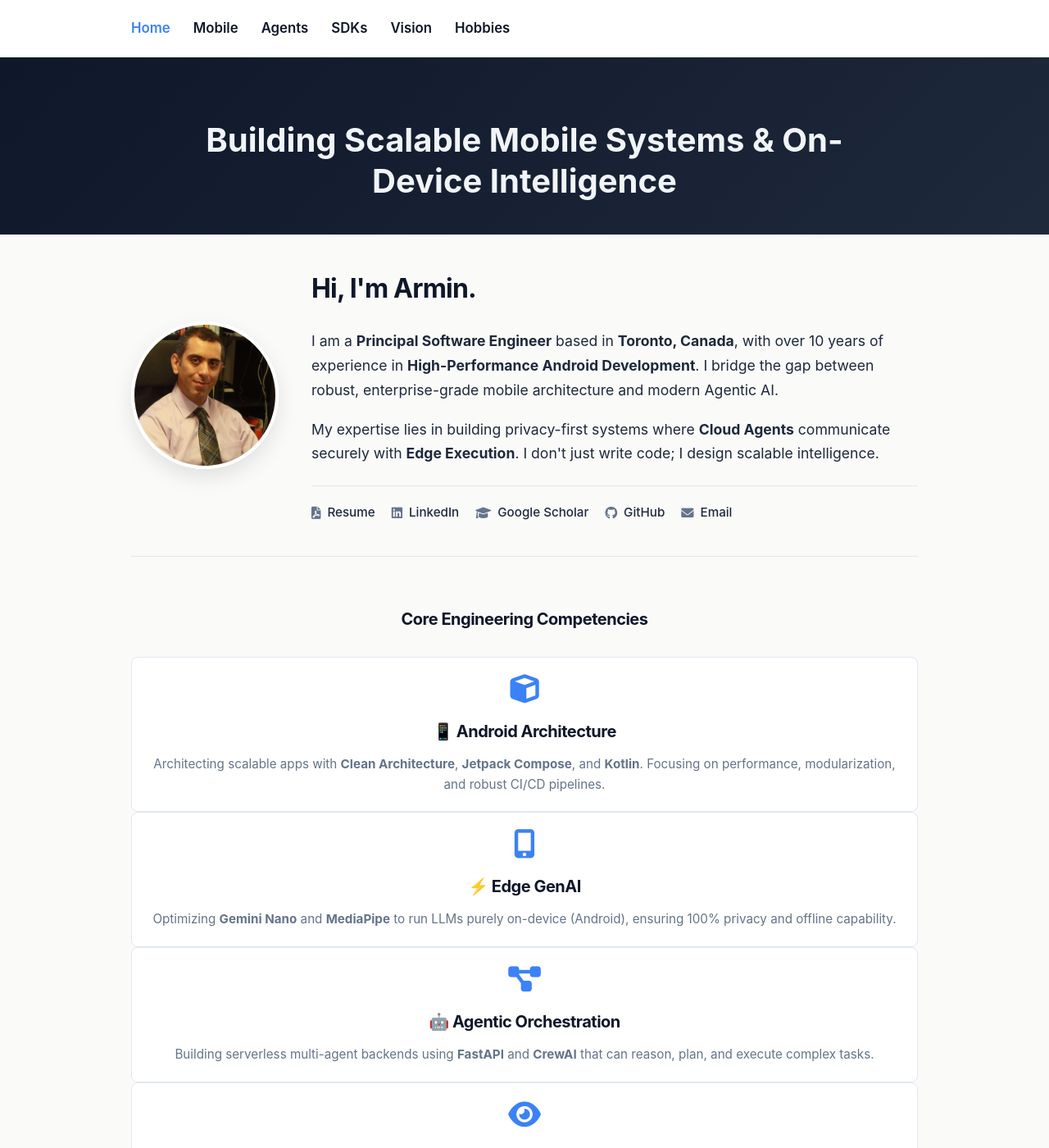
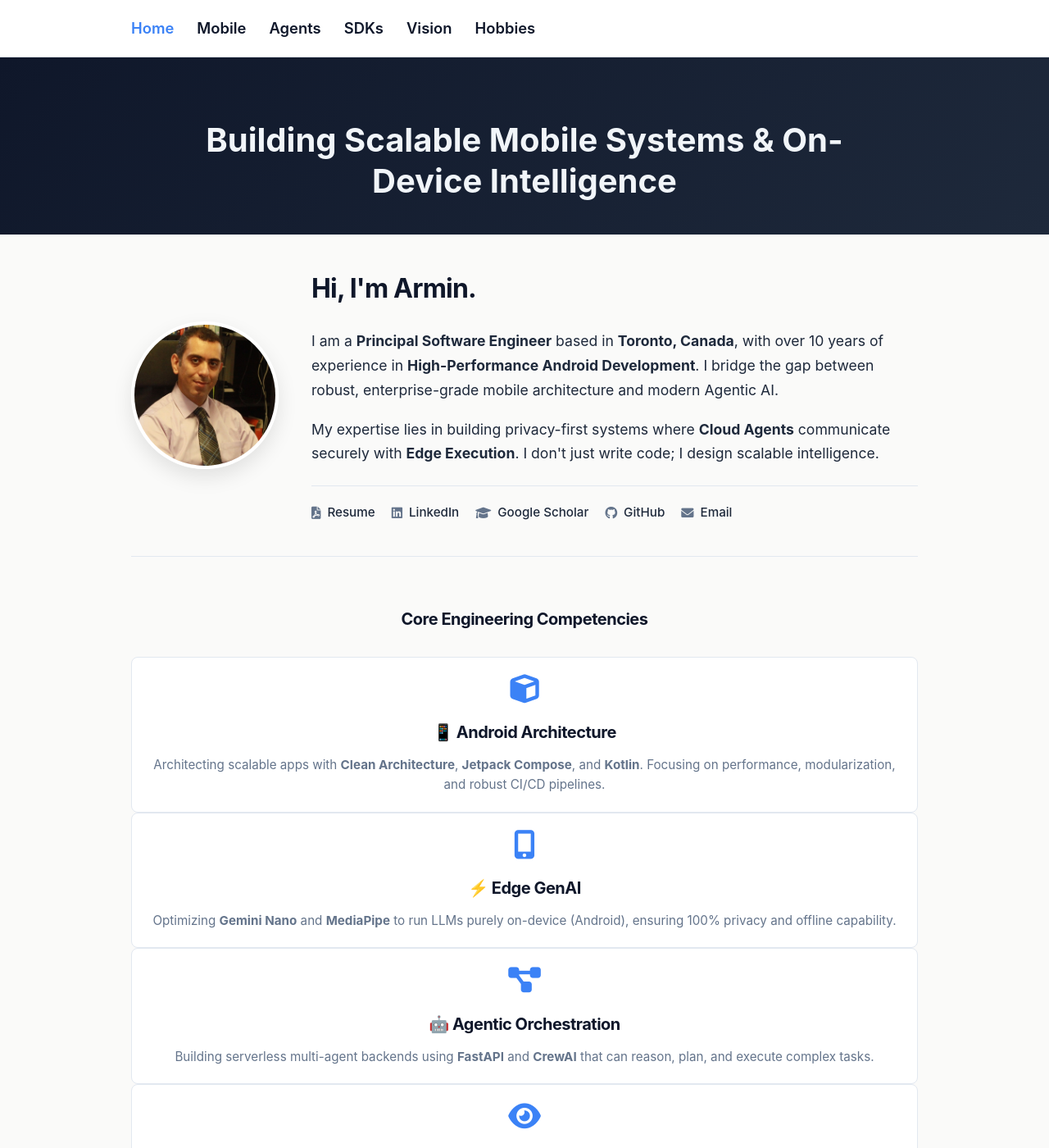
Before and after one commit to Amehran/Amehran, a Jekyll site: the page built from index.md, in a window 1280 px wide and 1400 px high. Shown: the whole window at 82% size. Built offline with Jekyll 4.4.1, drawn with Linux system fonts in a browser that asks for light colours.

Commit message:
Enhance typography: larger desktop fonts and justified mobile text with padding

```diff
--- a/assets/css/simple.css
+++ b/assets/css/simple.css
@@ -45,6 +45,8 @@
     line-height: 1.6;
     background-color: var(--color-background);
     -webkit-font-smoothing: antialiased;
+    font-size: 1.15rem;
+    /* Increased base font size for desktop */
 }
 
 a {
@@ -83,12 +85,46 @@
 
 .nav-link {
     color: var(--color-primary);
-    /* Darker for visibility */
     font-weight: 600;
-    /* Bolder */
     margin-right: 28px;
-    font-size: 1.05rem;
-    /* Larger */
+    font-size: 1.15rem;
+    /* Increased from 1.05rem */
+}
+
+/* ... existing code ... */
+
+.profile-content h2 {
+    margin-top: 0;
+    font-size: 2.2rem;
+    /* Increased from 2rem */
+    color: var(--color-primary);
+}
+
+.profile-content p {
+    font-size: 1.2rem;
+    /* Increased from 1.1rem */
+    color: var(--color-text);
+    line-height: 1.7;
+}
+
+/* ... existing code ... */
+
+h1 {
+    font-size: 2.5rem;
+    /* Increased from 2.25rem */
+    border-bottom: 1px solid var(--color-border);
+    padding-bottom: 0.5em;
+    margin-top: 0;
+}
+
+h2 {
+    font-size: 2rem;
+    /* Increased from 1.75rem */
+}
+
+h3 {
+    font-size: 1.5rem;
+    /* Increased from 1.25rem */
 }
 
 .nav-link:hover,
@@ -477,6 +513,14 @@
         padding-bottom: 30px;
     }
 
+    .profile-content p {
+        text-align: justify;
+        text-justify: inter-word;
+        hyphens: auto;
+        padding: 0 10px;
+        /* Added slight side padding */
+    }
+
     .profile-avatar {
         width: 140px;
         height: 140px;
```
